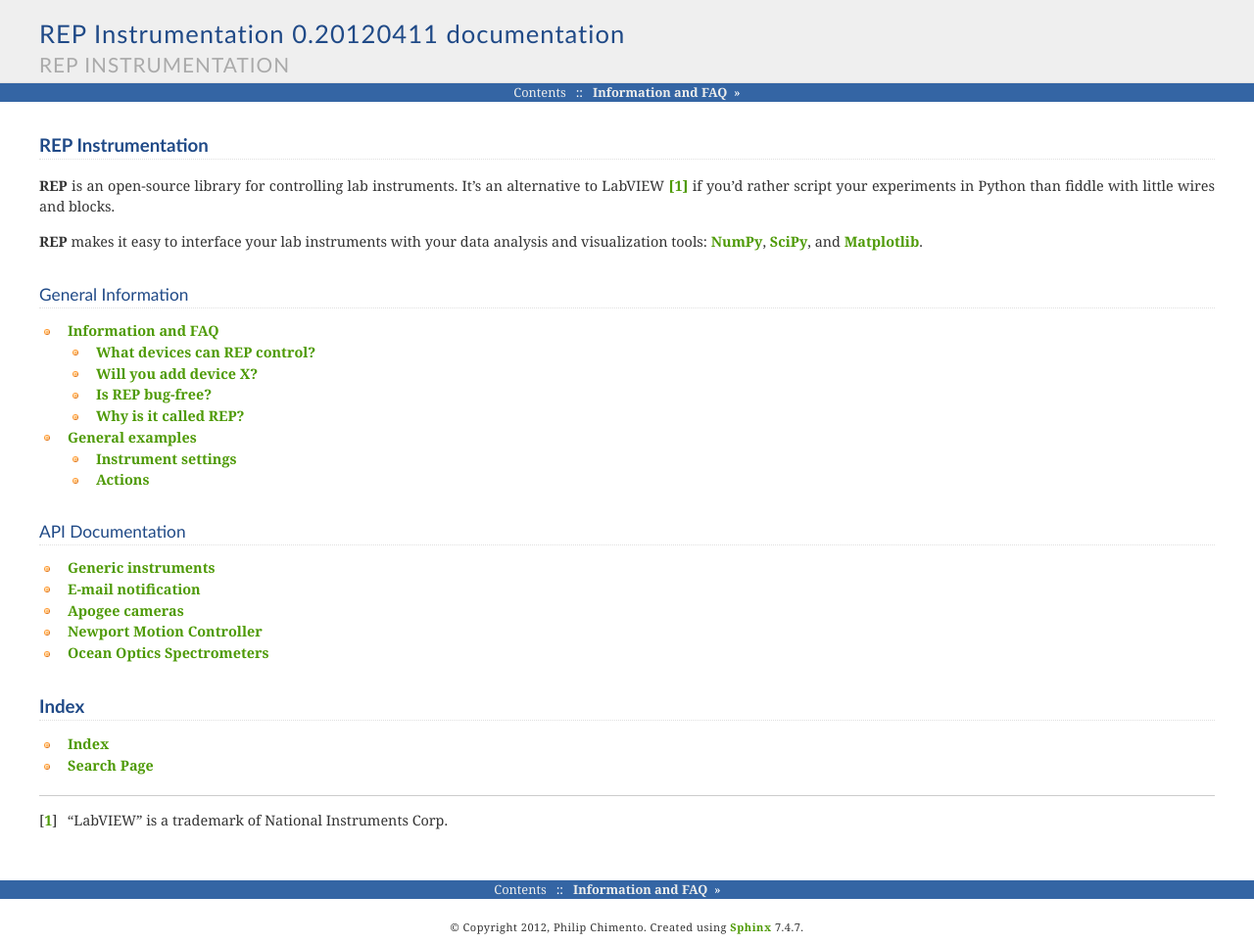
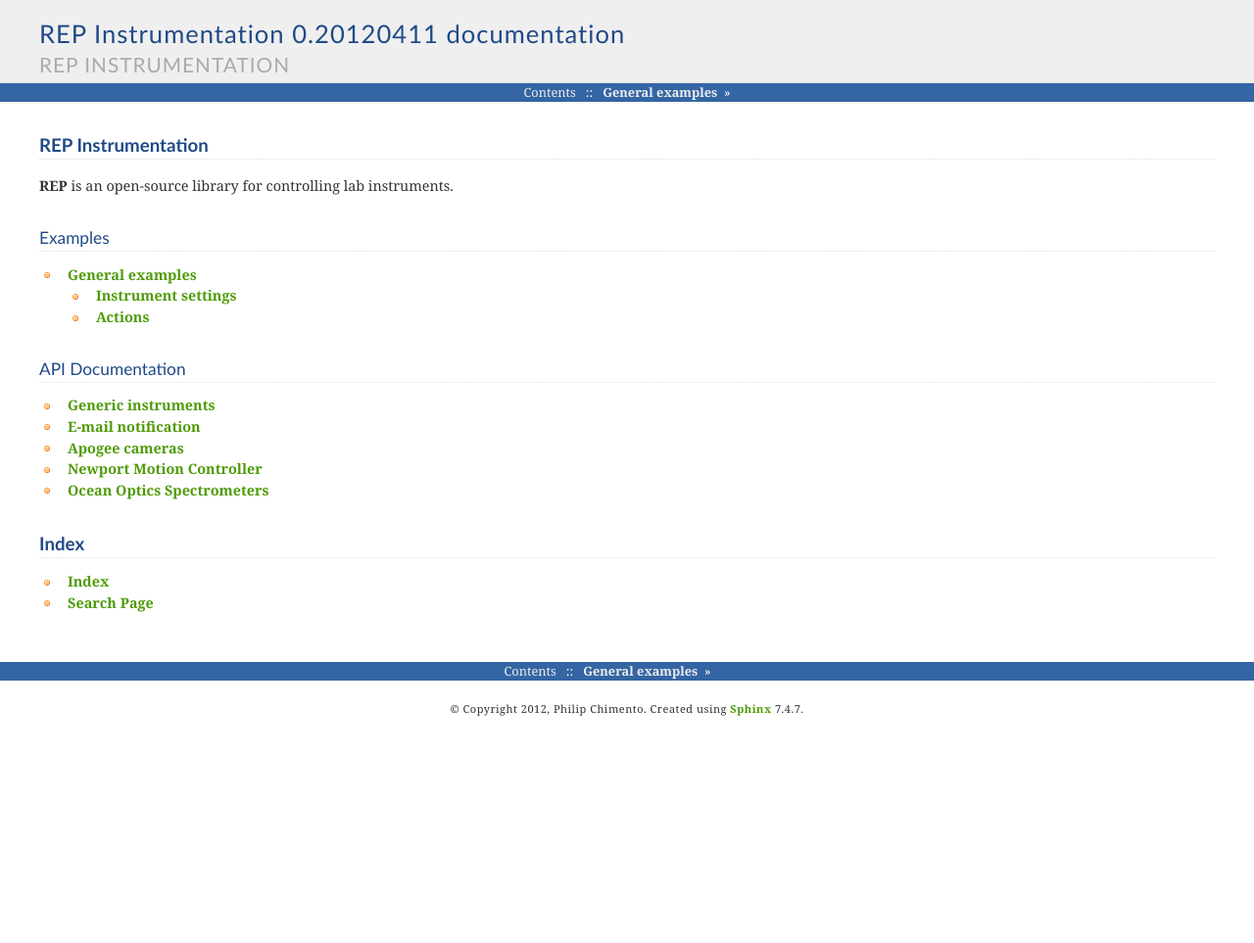
Before and after one commit to ptomato/REP-instrumentation, a Sphinx documentation site: the page built from docs/index.rst, in a window 1280 px wide. Shown: the whole page at 98% size. Built offline with Sphinx 7.4.7, drawn with Linux system fonts in a browser that asks for light colours; after the commit the page ends 900 px from its top, so only the background shows below that.

Commit message:
Remove redundant website information

```diff
--- a/docs/index.rst
+++ b/docs/index.rst
@@ -4,21 +4,13 @@ REP Instrumentation
 ===================
 
 **REP** is an open-source library for controlling lab instruments.
-It's an alternative to LabVIEW [1]_ if you'd rather script your experiments in Python than fiddle with little wires and blocks.
 
-**REP** makes it easy to interface your lab instruments with your data analysis and visualization tools: NumPy_, SciPy_, and Matplotlib_.
-
-.. _NumPy: http://numpy.scipy.org
-.. _SciPy: http://www.scipy.org/
-.. _Matplotlib: http://matplotlib.sourceforge.net/
-
-General Information
--------------------
+Examples
+--------
 
 .. toctree::
    :maxdepth: 2
 
-   info
    example
 
 API Documentation
@@ -39,7 +31,3 @@ Index
 
 * :ref:`genindex`
 * :ref:`search`
-
------
-
-.. [1] “LabVIEW” is a trademark of National Instruments Corp.
--- a/docs/info.rst
+++ /dev/null
@@ -1,53 +0,0 @@
-Information and FAQ
-===================
-
-What devices can REP control?
------------------------------
-
-* Apogee CCD cameras (tested on Alta U1)
-* Webcams (any that will work with OpenCV or DirectShow)
-* Newport ESP300 motion controller
-* Ocean Optics spectrometers (tested on USB2000)
-
-Not all functionality of each device is available.
-I programmed **REP** according to my own needs in the lab.
-
-Will you add device X?
-----------------------
-
-Short answer: **yes, for money.**
-
-Long answer:
-**REP** is basically me dumping my lab code onto the internet.
-Physics research is my day job, not writing code, so I code only what I have to to get my experiments done.
-I make the code presentable and write the documentation in my spare time.
-
-I enjoy writing code, but there are other projects that I'd rather work on in my free time: for one thing, I don't have the resources to hook up lab instruments at home and test them.
-So I'd be happy to write code to control your instrument, but my development model is that you hire me **as an external consultant.**
-My rates depend on how **complicated** the task is and what your **requirements** are.
-In addition, there has to be some way for me to have access to the instrument, to test it.
-
-For an estimate, contact me at **philip (dot) chimento (at) gmail (dot) com**.
-
-If you can't or don't want to pay for development, why not consider writing your instrument driver yourself using the **REP** framework and **contributing it** to the project?
-That way, **everybody benefits!**
-
-Is REP bug-free?
-----------------
-
-Emphatically not.
-**No code, ever, is bug-free.**
-This is usually not a problem, but this code is meant to control actual physical machines which can malfunction.
-Therefore, it is important that you realize that although I may be an **excellent programmer**, I make **no guarantees whatsoever** that REP will not fry your expensive lab equipment, explode your lab, annoy your cat, or change every ‘e’ in your doctoral thesis to ‘ə’.
-
-Why is it called REP?
----------------------
-
-One day I learned of the device called PPMS_ [1]_, which stands for the ridiculously generic name of “Physical Properties Measurement System.”
-Indeed, I can't think of a physics experiment that doesn't measure physical properties.
-Instantly, I knew that my instrumentation library would be given the equally ridiculously generic name of **Research in Experimental Physics**.
-
------
-
-.. _PPMS: http://www.qdusa.com/products/ppms.html
-.. [1] “PPMS” is a trademark of Quantum Design, Inc.
```
